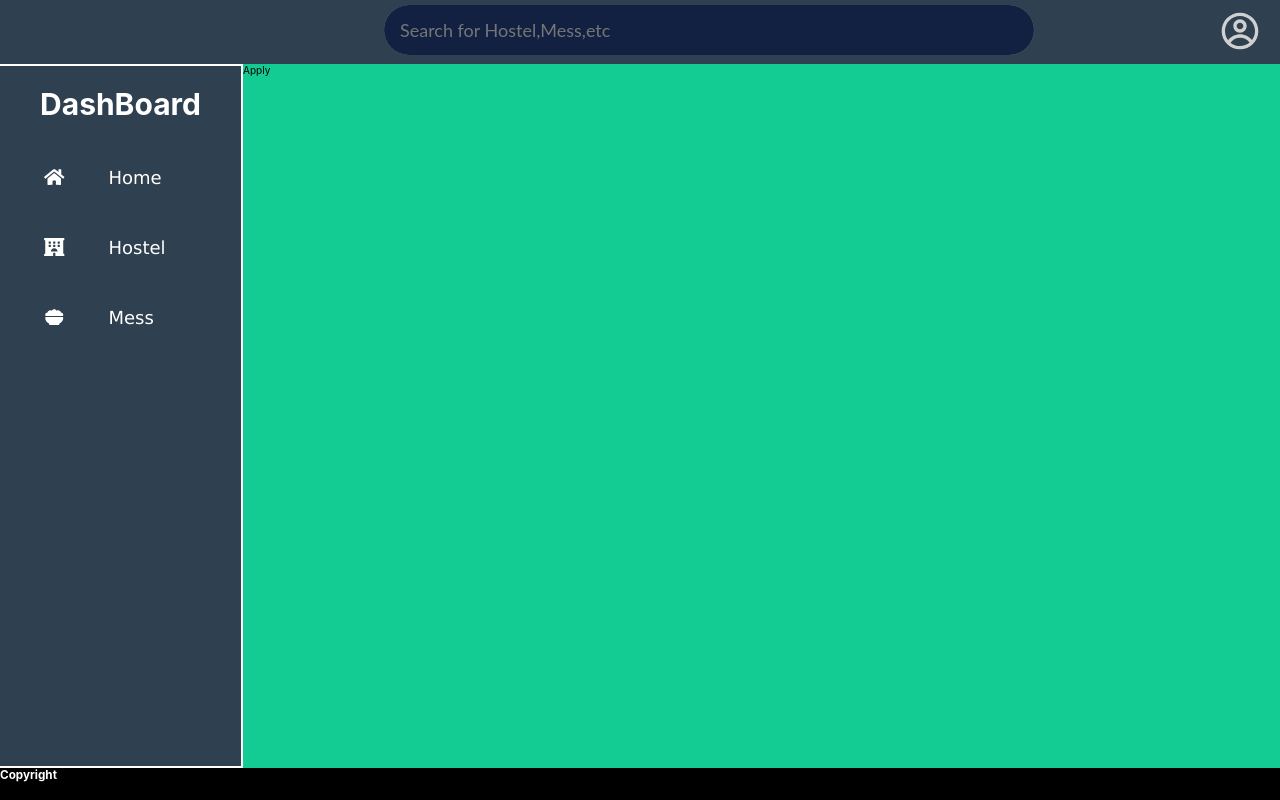
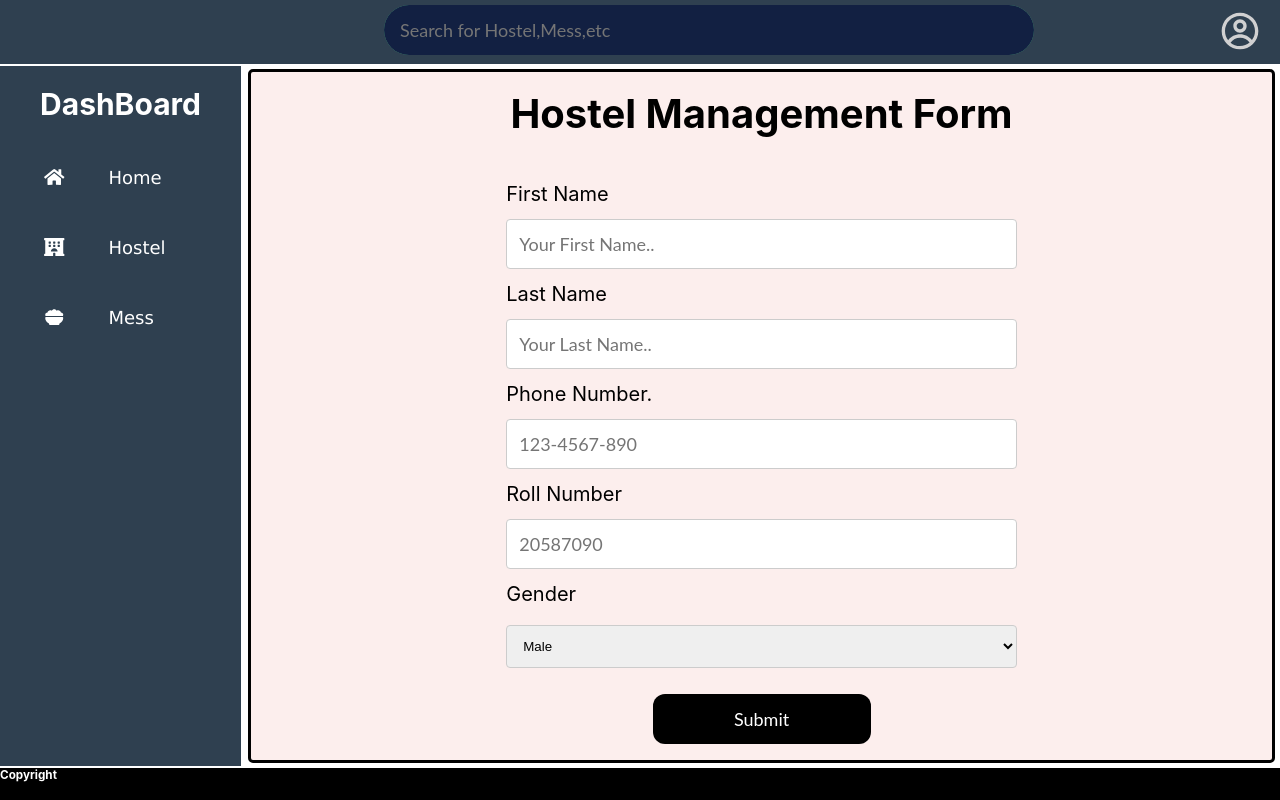
Before and after one commit to yashdubey369/Hostel_Management, a React (Create React App) app in the folder client/: page /hostel/apply in a window 1280 px wide. Built offline with nearby package versions, Linux system fonts and the light colour scheme.

Commit message:
Add Apply page. (generated by blackbox.ai )

```diff
--- /dev/null
+++ b/client/src/Pages/Hostel/Apply.css
@@ -0,0 +1,90 @@
+.apply-container {
+   background-color: white;
+  height: 100%;
+   padding: 5px;
+}
+.apply-main {
+  height: 100%;
+  width: 100%;
+  background-color: rgb(252, 238, 237);
+  border: 3px solid black;
+  border-radius: 5px;
+  display: flex;
+  flex-direction: column;
+  align-items: center;
+  justify-content: center;
+}
+.row-mains input[type="text"],
+select,
+textarea {
+  width: 100%;
+  padding: 12px;
+  border: 1px solid #ccc;
+  border-radius: 4px;
+  resize: vertical;
+  color: Black;
+}
+.row-mains input[type="number"],
+select,
+textarea {
+  width: 100%;
+  padding: 12px;
+  border: 1px solid #ccc;
+  border-radius: 4px;
+  resize: vertical;
+  color: Black;
+}
+
+label {
+  padding: 12px 12px 12px 0;
+  display: inline-block;
+}
+
+.row input[type="submit"] {
+  background-color: black;
+  color: white;
+  border-radius: 12px;
+  cursor: pointer;
+  width: 218px;
+}
+
+.row input[type="submit"]:hover {
+  background-color: rgb(50, 64, 79);
+}
+
+.row-mains {
+  font-size: 2em;
+  font-style: bold;
+  float: left;
+  width: 50%;
+  line-height: 50px;
+  margin-top: 6px;
+  margin-left: 25%;
+}
+.apply-main h1 {
+  font-size: 4rem;
+}
+.col-hi {
+  width: 100%;
+  font-size: 2rem;
+
+  display: flex;
+}
+
+
+.row {
+  margin-top: 25px;
+}
+.text {
+  height: 200px;
+}
+
+
+/* @media screen and (max-width: 600px) {
+  .col-25,
+  .col-75,
+  input[type="submit"] {
+    width: 100%;
+    margin-top: 0;
+  } */
+/* } */
--- a/client/src/Pages/Hostel/Apply.js
+++ b/client/src/Pages/Hostel/Apply.js
@@ -1,9 +1,54 @@
-import React from 'react'
-
+import React from "react";
+import "./Apply.css";
 function Apply() {
   return (
-    <div>Apply</div>
-  )
+    <div className="apply-container">
+      <form className="apply-main" action="#">
+        <h1>Hostel Management Form</h1>
+        <div className="row">
+          <div className="row-mains">
+            First Name
+            <input
+              type="text"
+              id="fname"
+              name="firstname"
+              placeholder="Your First Name.."
+            />
+            Last Name
+            <input
+              type="text"
+              id="lname"
+              name="lastname"
+              placeholder="Your Last Name.."
+            />
+            Phone Number.
+            <input
+              type="number"
+              id="phnnumber"
+              name="phonenumber"
+              placeholder="123-4567-890"
+            />
+            Roll Number
+            <input
+              type="number"
+              id="rollname"
+              name="rollnumber"
+              placeholder="20587090"
+            />
+            Gender
+            <select id="Gender" name="Gender">
+              <option value="Male">Male</option>
+              <option value="Female">Female</option>
+              <option value="others">Others</option>
+            </select>
+          </div>
+        </div>
+        <div className="row">
+          <input type="submit" value="Submit" />
+        </div>
+      </form>
+    </div>
+  );
 }
 
-export default Apply
+export default Apply;
```
